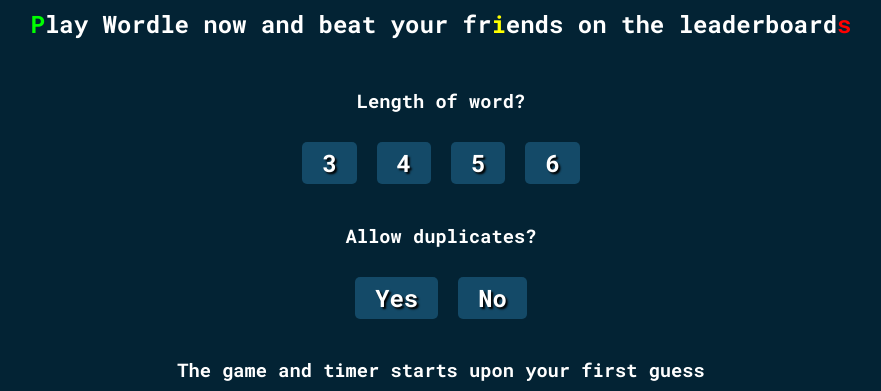
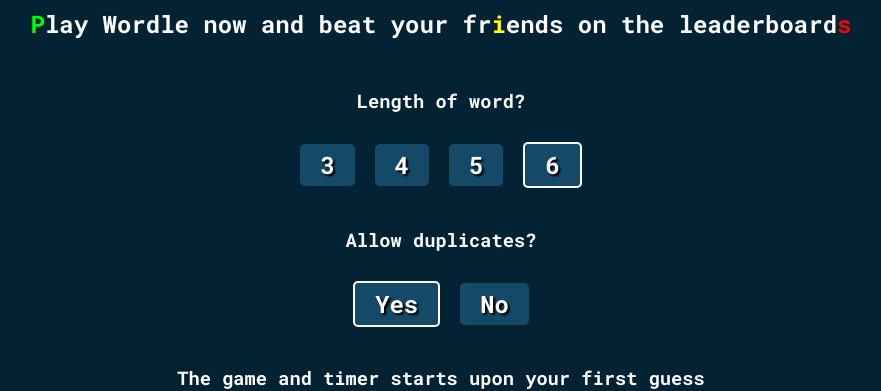
Before and after one commit to sebastianpiresmolin/Wordle-game-clone, a React (Vite) app in the folder client/: page / in a window 1280 px wide. Shown: the part 148-539 px from the top of the page, without its empty margins (199-1080 px from the left). Built offline with nearby package versions, Linux system fonts and the light colour scheme; no server answers.

Commit message:
add active classes to gamesetup buttons

```diff
--- a/client/src/App.css
+++ b/client/src/App.css
@@ -94,6 +94,8 @@
     font-size: 24px;
 }
 
+
+
 .lengthButtons button {
     margin: 10px;
     padding: 5px;
@@ -108,6 +110,14 @@
     color: white;
     text-shadow: black 2px 2px 2px;
     font-size: 24px;
+}
+
+.duplicateButtons button.active {
+    border: 2px solid white;
+}
+
+.lengthButtons button.active {
+    border: 2px solid white;
 }
 
 .GuessForm {
--- a/client/src/components/GameSetup.jsx
+++ b/client/src/components/GameSetup.jsx
@@ -1,11 +1,23 @@
-//Provide the user with options to set up the game before starting.
+import React, { useState } from 'react';
 
 export default function GameSetup({
   guesses,
   onLengthButtonClick,
   onDuplicateButtonClick,
-  wordParams,
 }) {
+  const [activeLength, setActiveLength] = useState(6);
+  const [activeDuplicate, setActiveDuplicate] = useState(true);
+
+  const handleLengthButtonClick = (length) => {
+    setActiveLength(length);
+    onLengthButtonClick(length);
+  };
+
+  const handleDuplicateButtonClick = (allowDuplicate) => {
+    setActiveDuplicate(allowDuplicate);
+    onDuplicateButtonClick(allowDuplicate);
+  };
+
   if (guesses.length === 0) {
     return (
       <div className="gameSetup">
@@ -25,18 +37,32 @@
         <div className="setupButtons">
           <div className="lengthButtons">
             <h3>Length of word?</h3>
-            <button onClick={() => onLengthButtonClick(3)}>3</button>
-            <button onClick={() => onLengthButtonClick(4)}>4</button>
-            <button onClick={() => onLengthButtonClick(5)}>5</button>
-            <button onClick={() => onLengthButtonClick(6)}>6</button>
+            {[3, 4, 5, 6].map((length) => (
+              <button
+                key={length}
+                className={length === activeLength ? 'active' : ''}
+                onClick={() => handleLengthButtonClick(length)}
+              >
+                {length}
+              </button>
+            ))}
           </div>
           <div className="duplicateButtons">
             <h3>Allow duplicates?</h3>
-            <button onClick={() => onDuplicateButtonClick(true)}>Yes</button>
-            <button onClick={() => onDuplicateButtonClick(false)}>No</button>
+            {[true, false].map((allowDuplicate) => (
+              <button
+                key={allowDuplicate}
+                className={allowDuplicate === activeDuplicate ? 'active' : ''}
+                onClick={() => handleDuplicateButtonClick(allowDuplicate)}
+              >
+                {allowDuplicate ? 'Yes' : 'No'}
+              </button>
+            ))}
           </div>
         </div>
-        <h3 className="setupStartGame">The game and timer starts upon your first guess</h3>
+        <h3 className="setupStartGame">
+          The game and timer starts upon your first guess
+        </h3>
       </div>
     );
   }
```
